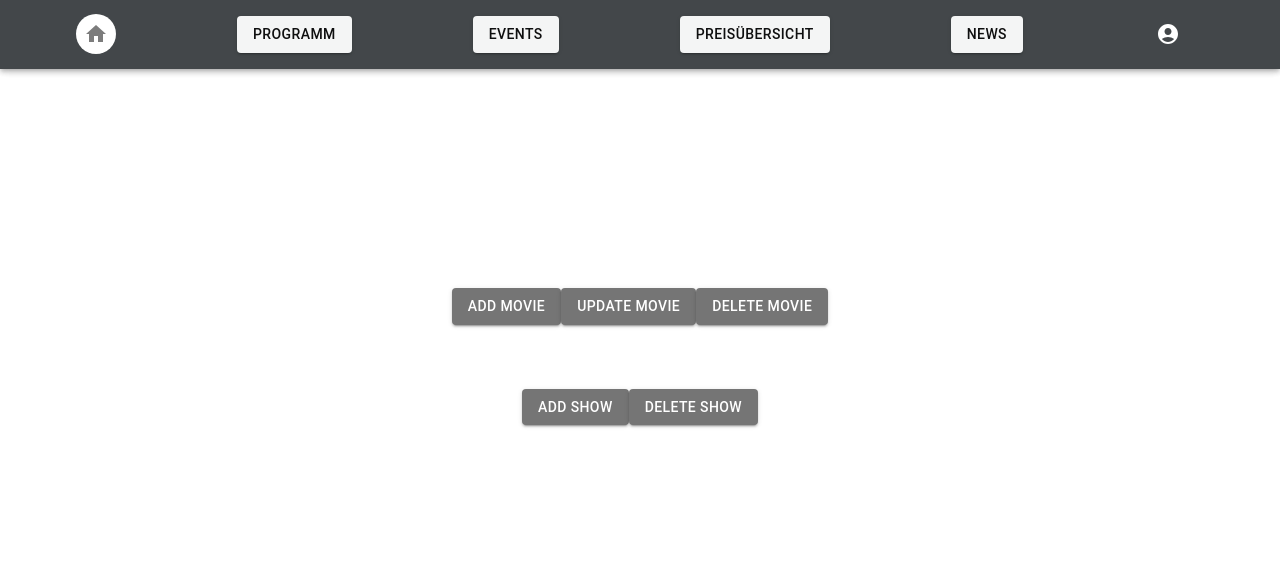
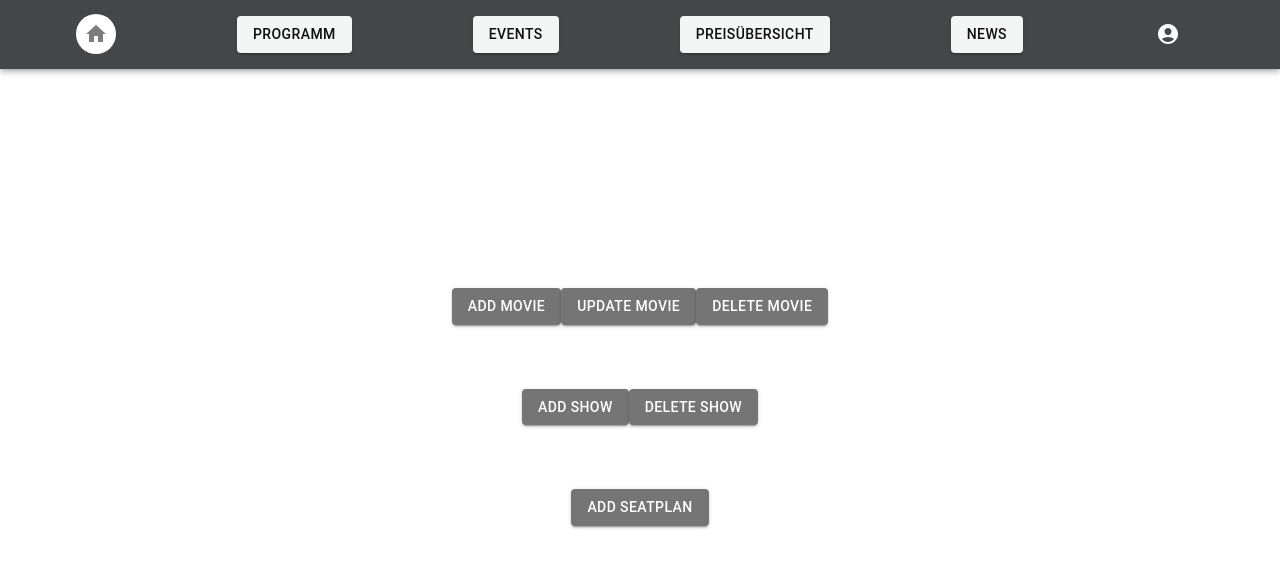
Before and after one commit to DrBackmischung/Kino-Frontend, a React (Create React App) app: page /Admin in a window 1280 px wide. Shown: the top 568 px of the page. Built offline with nearby package versions, Linux system fonts and the light colour scheme.

Commit message:
einbindung

```diff
--- /dev/null
+++ b/src/app/components/ManageAdminRoom.tsx
@@ -0,0 +1,20 @@
+/* eslint-disable */
+import { createTheme, ThemeProvider } from "@mui/material/styles";
+import { SeatPlanPainter } from "./dialogs/SeatPlanBluePrint";
+
+const theme = createTheme();
+function ManageAdminRoom(props: any) {
+  const { isOpen, open, close, cinemaRoomID } = props;
+
+  return (
+    <ThemeProvider theme={theme}>
+      {isOpen ? <SeatPlanPainter
+        open={open}
+        cancel={close}
+        cinemaRoomID={cinemaRoomID}
+      /> : null}
+    </ThemeProvider>
+  );
+}
+
+export default ManageAdminRoom;
--- a/src/app/pages/AdminPage.tsx
+++ b/src/app/pages/AdminPage.tsx
@@ -10,6 +10,7 @@ import { useState } from "react";
 import ManageAdminMovie from "../components/ManageAdminMovie";
 import ManageAdminShow from "../components/ManageAdminShow";
 import palette from "../config/Colours";
+import ManageAdminRoom from "../components/ManageAdminRoom";
 
 const theme = createTheme(palette);
 
@@ -55,6 +56,15 @@ function AdminPage() {
   };
   const handleDeleteShowClose = () => {
     setDeleteShow(false);
+  };
+
+  const [openRoom, setOpenRoom] = useState(false);
+
+  const handleRoomClickOpen = () => {
+    setOpenRoom(true);
+  };
+  const handleRoomClose = () => {
+    setOpenRoom(false);
   };
 
   // only render site when user with userID cookie has admin role
@@ -140,6 +150,24 @@ function AdminPage() {
                 Delete Show
               </Button>
             </Box>
+            <Box
+              sx={{
+                  marginTop: 8,
+                  display: 'flex',
+                  flexDirection: 'row',
+                  alignItems: 'center',
+              }}
+            >
+              <Button
+                key={"createRoom"}
+                onClick={() => {
+                  handleRoomClickOpen();
+                }}
+                variant="contained"
+              >
+                Add Seatplan
+              </Button>
+            </Box>
           </Box>
           <ManageAdminMovie
             isOpenAdd={openAddMovie}
@@ -160,6 +188,12 @@ function AdminPage() {
             openDelete={handleDeleteShowClickOpen}
             closeDelete={handleDeleteShowClose}
           />
+          <ManageAdminRoom
+            isOpen={openRoom}
+            open={handleRoomClickOpen}
+            close={handleRoomClose}
+            cinemaRoomID=""
+          />
         </Container>
       </main>
     </ThemeProvider>
```
